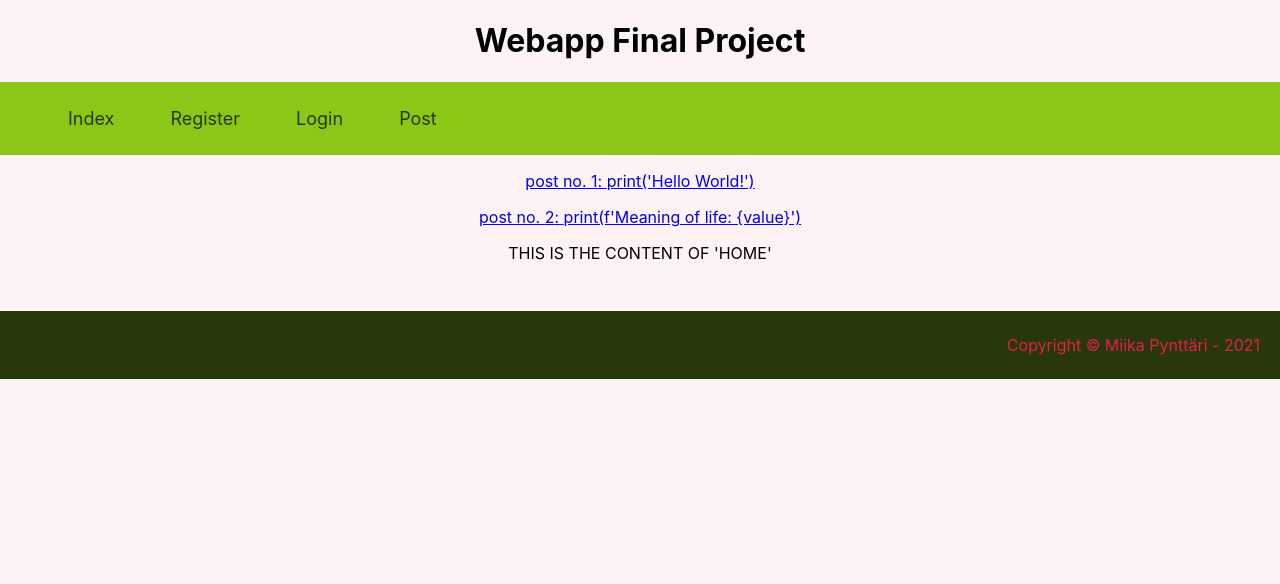
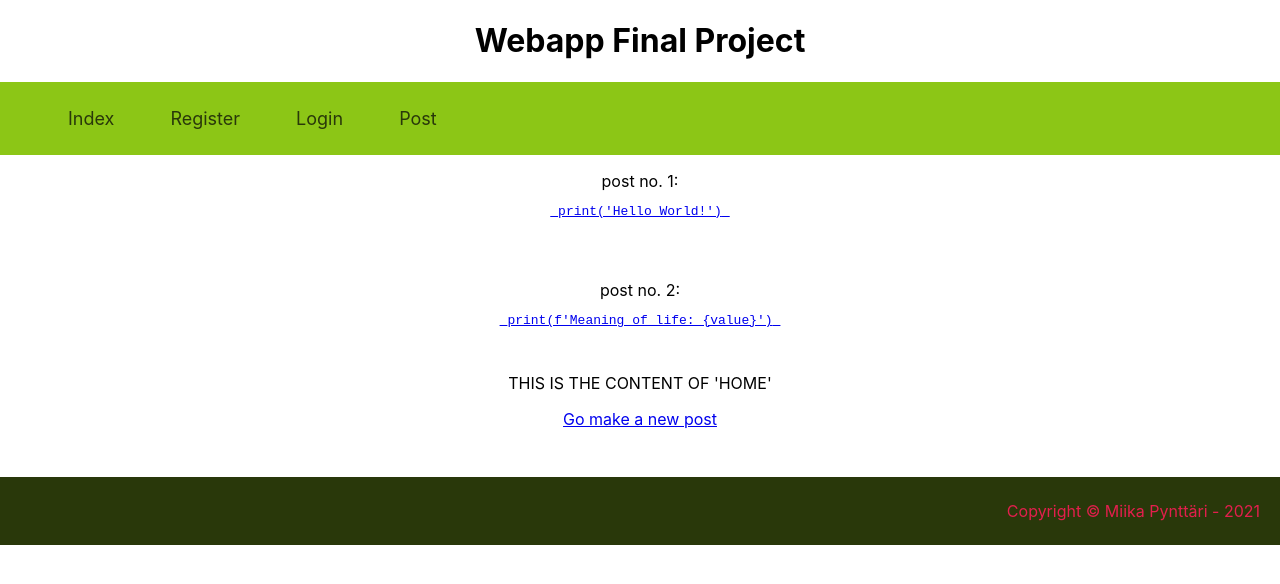
Before and after one commit to Lagipp/WebApplications-PROJECT, a React (Create React App) app in the folder client/: page / in a window 1280 px wide. Shown: the top 584 px of the page. Built offline with nearby package versions, Linux system fonts and the light colour scheme.

Commit message:
cleanup + some css

```diff
--- a/client/src/App.js
+++ b/client/src/App.js
@@ -14,8 +14,6 @@ import { BrowserRouter as Router, Route, Routes } from 'react-router-dom';
 import { useState } from 'react';
 // , useEffect
 
-
-// comments
 
 
 function App() {
@@ -40,7 +38,7 @@ function App() {
   // source for { ?: }
 
 
-  // checking if there is a post, if there is, the ID
+  // checking if there is a post; if there is, the ID
   // is one larger than the last one in the array
   // if there's no posts, we assign it ID 1
 
@@ -52,12 +50,10 @@ function App() {
       : 1;
 
     const newPost = { id, body: newBody };
-
     const allPosts = [...posts, newPost];
 
     setPosts(allPosts);
     setNewBody('');
-
   }
 
 
--- a/client/src/components/Home.js
+++ b/client/src/components/Home.js
@@ -1,5 +1,6 @@
 import React from 'react'
 import AllPosts from './AllPosts'
+import { Link } from 'react-router-dom'
 
 
 // https://reactjs.org/docs/conditional-rendering.html
@@ -22,6 +23,11 @@ const Home = ({posts}) => {
 
 
             <p> THIS IS THE CONTENT OF 'HOME'</p>
+
+            <nav>
+                <Link to="/post">Go make a new post</Link>
+            </nav>
+
         </div>
     )
 }
--- a/client/src/components/PostPage.js
+++ b/client/src/components/PostPage.js
@@ -20,10 +20,10 @@ const PostPage = ({posts}) => {
             {post &&
                 <>
                 <h2> Post body: </h2>
-                <p> {post.body} </p>
+                <pre> {post.body} </pre>
                 <br />
                 <h2> Comments: </h2>
-                <p> temp, here comes comments </p>
+                <p> comment-field for post {post.id}, WIP </p>
                 </>
             }
             {!post &&
--- a/client/src/components/SinglePost.js
+++ b/client/src/components/SinglePost.js
@@ -4,11 +4,12 @@ import { Link } from 'react-router-dom'
 
 const SinglePost = ({post}) => {
     return (
-        <article>
+        <article className="SinglePost">
+            <p> post no. {post.id}:
             <Link to={`/post/${post.id}`}>
-                <p> post no. {post.id}: {post.body} </p>
+                <pre> {post.body} </pre>
             </Link>
-
+            </p>
         </article>
     )
 }
--- a/client/src/index.css
+++ b/client/src/index.css
@@ -13,7 +13,8 @@ code {
 }
 
 body {
-  background-color: #FDF3F5;
+  /*background-color: #FDF3F5;*/
+  background-color: white;
 
 }
 
@@ -48,7 +49,8 @@ body {
 }
 
 .Header {
-  background-color: #FDF3F5;
+  /*background-color: #FDF3F5;*/
+  background-color: white;
   display: flex;
   justify-content: center;
 }
@@ -62,3 +64,24 @@ body {
 
   margin-top: 3rem;
 }
+
+.SinglePost {
+  /*background-color: hsl(348, 71%, 97%);*/
+  background-color: white;
+  display: flex;
+  justify-content: center;
+
+  /*align-items: center;*/
+
+  margin-bottom: 1rem;
+
+}
+
+.SinglePost:hover {
+  /*background-color: hsl(0, 90%, 95%);*/
+  /*background-color: hsl(348, 71%, 94%)*/
+  /*background-color: white;*/
+
+  /*background-color: hsl(348, 71%, 97%)*/
+  background-color: hsl(80, 60%, 93%)
+}
```
